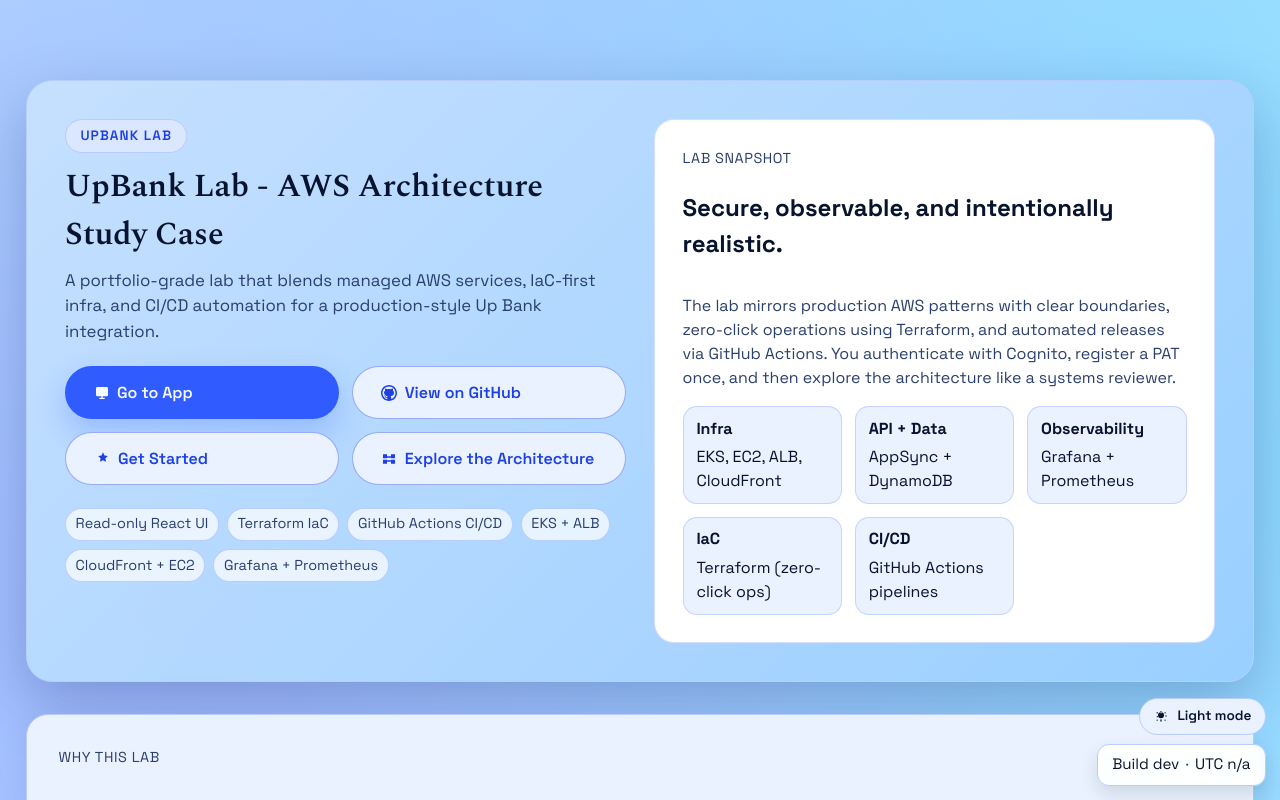
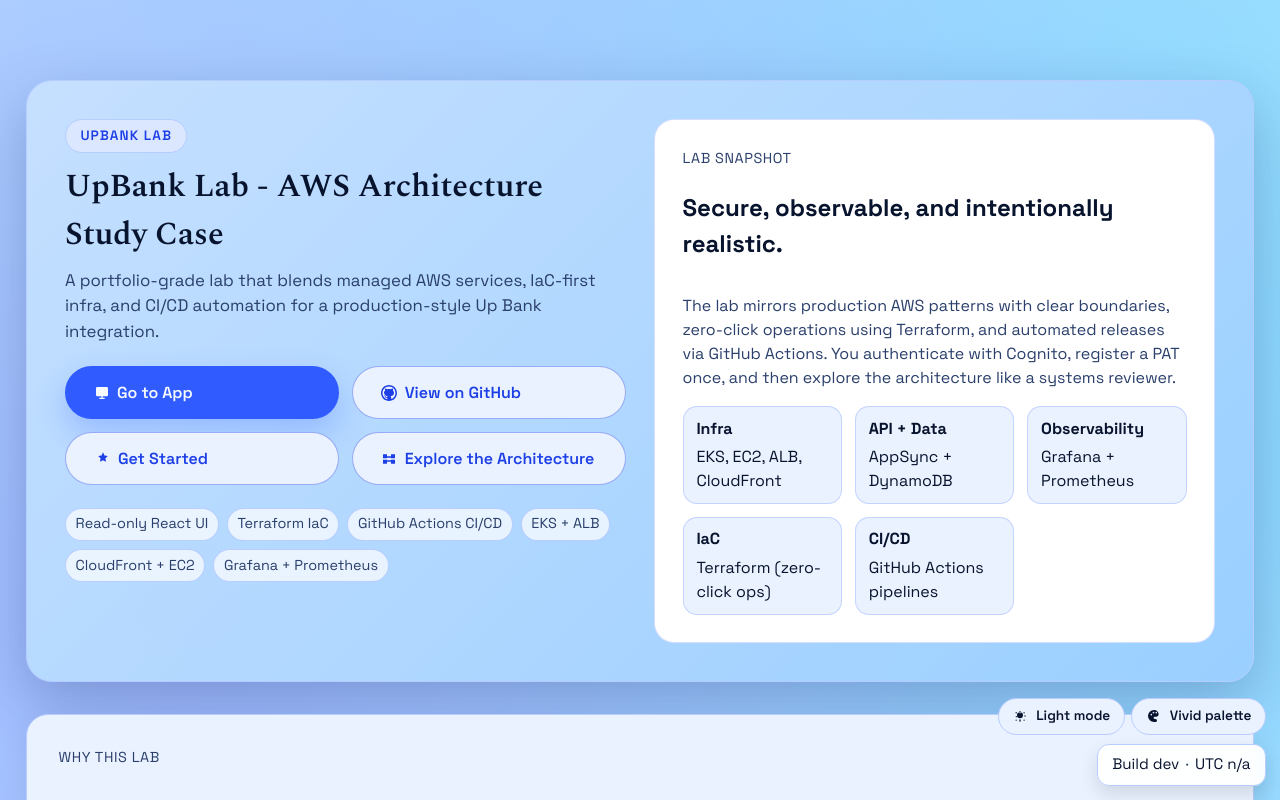
Before and after one commit to alanlima/upbank-aws-lab, a React (Vite) app in the folder app/: page / in a window 1280 px wide. Shown: the top 800 px of the page. Built offline with nearby package versions, Linux system fonts and the light colour scheme.

Commit message:
update dark theme

```diff
--- a/app/src/App.css
+++ b/app/src/App.css
@@ -561,6 +561,13 @@
   transition: transform 0.2s ease, box-shadow 0.2s ease;
 }
 
+.theme-toggle-group {
+  display: flex;
+  flex-wrap: wrap;
+  gap: 0.4rem;
+  justify-content: flex-end;
+}
+
 .theme-toggle:hover {
   transform: translateY(-1px);
   border-color: var(--accent);
--- a/app/src/components/ThemeToggle.tsx
+++ b/app/src/components/ThemeToggle.tsx
@@ -1,6 +1,6 @@
 import { useState } from 'react'
-import { getThemeMode, setThemeMode } from '../config/theme'
-import type { ThemeMode } from '../config/theme'
+import { getThemeMode, getThemeName, setThemeMode, setThemeName } from '../config/theme'
+import type { ThemeMode, ThemeName } from '../config/theme'
 
 const SunIcon = () => (
   <svg viewBox="0 0 24 24" role="img" aria-hidden="true" focusable="false">
@@ -20,28 +20,62 @@
   </svg>
 )
 
+const PaletteIcon = () => (
+  <svg viewBox="0 0 24 24" role="img" aria-hidden="true" focusable="false">
+    <path
+      d="M12 3a9 9 0 1 0 0 18h2.2a2.3 2.3 0 0 0 0-4.6h-1.1a1.7 1.7 0 0 1 0-3.4h2.4A3.5 3.5 0 0 0 19 9.5 6.5 6.5 0 0 0 12 3zm-4 8.2a1.2 1.2 0 1 1 0-2.4 1.2 1.2 0 0 1 0 2.4zm3.2-3a1.2 1.2 0 1 1 0-2.4 1.2 1.2 0 0 1 0 2.4zm4.2 0a1.2 1.2 0 1 1 0-2.4 1.2 1.2 0 0 1 0 2.4z"
+      fill="currentColor"
+    />
+  </svg>
+)
+
 const ThemeToggle = () => {
   const [mode, setMode] = useState<ThemeMode>(() => getThemeMode())
+  const [theme, setTheme] = useState<ThemeName>(() => getThemeName())
 
-  const handleToggle = () => {
+  const handleToggleMode = () => {
     const next = mode === 'dark' ? 'light' : 'dark'
     setMode(next)
     setThemeMode(next)
   }
 
+  const handleToggleTheme = () => {
+    const next = theme === 'vivid' ? 'classic' : 'vivid'
+    setTheme(next)
+    setThemeName(next)
+  }
+
   return (
+    <div className="theme-toggle-group" role="group" aria-label="Theme toggles">
       <button
         className="theme-toggle"
         type="button"
-      onClick={handleToggle}
+        onClick={handleToggleMode}
         aria-pressed={mode === 'dark'}
         aria-label="Toggle dark mode"
       >
         <span className="theme-toggle__icon" aria-hidden="true">
           {mode === 'dark' ? <MoonIcon /> : <SunIcon />}
         </span>
-      <span className="theme-toggle__label">{mode === 'dark' ? 'Dark mode' : 'Light mode'}</span>
+        <span className="theme-toggle__label">
+          {mode === 'dark' ? 'Dark mode' : 'Light mode'}
+        </span>
       </button>
+      <button
+        className="theme-toggle"
+        type="button"
+        onClick={handleToggleTheme}
+        aria-pressed={theme === 'vivid'}
+        aria-label="Toggle color theme"
+      >
+        <span className="theme-toggle__icon" aria-hidden="true">
+          <PaletteIcon />
+        </span>
+        <span className="theme-toggle__label">
+          {theme === 'vivid' ? 'Vivid palette' : 'Classic palette'}
+        </span>
+      </button>
+    </div>
   )
 }
 
--- a/app/src/config/theme.ts
+++ b/app/src/config/theme.ts
@@ -1,14 +1,18 @@
-export type ThemeName = 'default' | 'vivid'
+export type ThemeName = 'classic' | 'vivid'
 export type ThemeMode = 'light' | 'dark'
 
 const MODE_STORAGE_KEY = 'upbank-theme-mode'
+const THEME_STORAGE_KEY = 'upbank-theme-name'
 
-const normalizeTheme = (value: string | undefined): ThemeName => {
+const normalizeTheme = (value: string | undefined): ThemeName | null => {
   const normalized = value?.trim().toLowerCase()
   if (normalized === 'vivid' || normalized === 'vivid-blue' || normalized === 'blue') {
     return 'vivid'
   }
-  return 'vivid'
+  if (normalized === 'classic' || normalized === 'default' || normalized === 'baseline') {
+    return 'classic'
+  }
+  return null
 }
 
 const normalizeMode = (value: string | undefined): ThemeMode | null => {
@@ -36,8 +40,32 @@
   }
 }
 
+const getStoredTheme = (): ThemeName | null => {
+  if (typeof window === 'undefined') return null
+  try {
+    return normalizeTheme(window.localStorage.getItem(THEME_STORAGE_KEY) ?? undefined)
+  } catch {
+    return null
+  }
+}
+
+const setStoredTheme = (theme: ThemeName) => {
+  if (typeof window === 'undefined') return
+  try {
+    window.localStorage.setItem(THEME_STORAGE_KEY, theme)
+  } catch {
+    // Ignore storage errors
+  }
+}
+
 export const resolveTheme = (): ThemeName => {
-  return normalizeTheme(import.meta.env.VITE_THEME as string | undefined)
+  const stored = getStoredTheme()
+  if (stored) return stored
+
+  const envTheme = normalizeTheme(import.meta.env.VITE_THEME as string | undefined)
+  if (envTheme) return envTheme
+
+  return 'vivid'
 }
 
 export const resolveMode = (): ThemeMode => {
@@ -54,16 +82,36 @@
   return 'dark'
 }
 
+export const getThemeName = (): ThemeName => {
+  if (typeof document === 'undefined') return 'vivid'
+  const current = document.documentElement.dataset.theme
+  if (current === 'classic' || current === 'default') return 'classic'
+  if (current === 'vivid') return 'vivid'
+  return 'vivid'
+}
+
 export const getThemeMode = (): ThemeMode => {
   if (typeof document === 'undefined') return 'light'
   const current = document.documentElement.dataset.mode
   return current === 'dark' ? 'dark' : 'light'
 }
 
+export const setThemeName = (theme: ThemeName) => {
+  if (typeof document === 'undefined') return
+  document.documentElement.dataset.theme = theme
+  setStoredTheme(theme)
+}
+
 export const setThemeMode = (mode: ThemeMode) => {
   if (typeof document === 'undefined') return
   document.documentElement.dataset.mode = mode
   setStoredMode(mode)
+}
+
+export const toggleThemeName = () => {
+  const next = getThemeName() === 'vivid' ? 'classic' : 'vivid'
+  setThemeName(next)
+  return next
 }
 
 export const toggleThemeMode = () => {
@@ -73,7 +121,7 @@
 }
 
 export const applyTheme = () => {
-  if (typeof document === 'undefined') return { theme: 'default', mode: 'light' }
+  if (typeof document === 'undefined') return { theme: 'vivid', mode: 'light' }
   const theme = resolveTheme()
   const mode = resolveMode()
   document.documentElement.dataset.theme = theme
--- a/app/src/index.css
+++ b/app/src/index.css
@@ -198,7 +198,125 @@
   --hero-grad-end: rgba(154, 207, 255, 0.95);
 }
 
-:root[data-mode='dark'] {
+/* Default theme - Dark mode (Minimal/Airy Dark) */
+:root[data-mode='dark']:not([data-theme='vivid']) {
+  --bg-base: #14120f;
+  --page-bg-base: #14120f;
+  --bg-surface: #1f1d1a;
+  --bg-surface-rgb: 31, 29, 26;
+  --surface: #1f1d1a;
+  --surface-strong: #28251f;
+  --surface-rgb: 31, 29, 26;
+  --surface-strong-rgb: 40, 37, 31;
+
+  --page-bg-spot-1: #1a2420;
+  --page-bg-spot-2: #1f2a25;
+
+  --border: #3a3530;
+  --border-subtle: #2d2a25;
+  --border-strong: #4a4540;
+
+  --ink: #f5f0e8;
+  --text-primary: #f5f0e8;
+  --ink-secondary: #d0c8b8;
+  --text-secondary: #d0c8b8;
+  --ink-muted: #9a9080;
+  --text-tertiary: #9a9080;
+  --text-muted: #9a9080;
+  --eyebrow-ink: #a8a090;
+  --eyebrow-weight: 600;
+
+  --card-grad-start: #322f28;
+  --card-grad-end: #322f28;
+  --card-border: #454038;
+
+  --account-list-item-bg: #322f28;
+  --account-list-item-border: #454038;
+  --account-list-item-hover-shadow: rgba(0, 0, 0, 0.25);
+  --account-list-item-hover-border: #5a5548;
+
+  --card-balance-value: #ffffff;
+  --card-balance-currency: #a8a090;
+  --balance-ink: #ffffff;
+  --card-date: #908878;
+
+  --accent: #1b7f7a;
+  --accent-rgb: 27, 127, 122;
+  --accent-strong: #4fd1c5;
+  --accent-strong-rgb: 79, 209, 197;
+  --accent-muted: #158a85;
+  --accent-subtle: rgba(27, 127, 122, 0.15);
+
+  --accent-warm: #f29f63;
+  --accent-warm-rgb: 242, 159, 99;
+
+  --badge-bg: rgba(27, 127, 122, 0.12);
+  --badge-ink: #4fd1c5;
+  --badge-border: rgba(27, 127, 122, 0.25);
+
+  --badge-muted-text: #d4ccc0;
+  --badge-muted-bg: rgba(100, 95, 85, 0.3);
+  --badge-muted-border: #504a40;
+
+  --count-pill-bg: rgba(27, 127, 122, 0.15);
+  --count-pill-ink: #4fd1c5;
+  --count-pill-border: rgba(27, 127, 122, 0.25);
+
+  --chip-ink: #b8b0a0;
+  --chip-border: #504a40;
+  --pill-bg: rgba(27, 127, 122, 0.1);
+
+  --button-primary-bg: #1b7f7a;
+  --button-primary-ink: #ffffff;
+  --button-primary-hover: #4fd1c5;
+
+  --button-secondary-bg: rgba(27, 127, 122, 0.08);
+  --button-secondary-ink: #d0c8b8;
+  --button-secondary-border: #4a4540;
+  --button-secondary-hover-border: #4fd1c5;
+
+  --status-success-bg: rgba(27, 127, 122, 0.15);
+  --status-success-ink: #4fd1c5;
+  --status-warn-bg: rgba(242, 159, 99, 0.15);
+  --status-warn-ink: #f29f63;
+  --status-error-bg: rgba(239, 68, 68, 0.15);
+  --status-error-ink: #f87171;
+
+  --input-bg: #1f1d1a;
+  --input-border: #4a4540;
+  --input-border-focus: #4fd1c5;
+  --input-placeholder: #706860;
+
+  --placeholder-tile-bg: #2d2a25;
+  --placeholder-tile-border: #3a3530;
+
+  --shadow: 0 16px 40px rgba(0, 0, 0, 0.3);
+  --shadow-card: 0 8px 20px rgba(0, 0, 0, 0.2);
+  --shadow-card-hover: 0 12px 28px rgba(0, 0, 0, 0.3);
+  --shadow-button: 0 10px 24px rgba(27, 127, 122, 0.2);
+
+  --hero-grad-start: rgba(40, 37, 31, 0.95);
+  --hero-grad-end: rgba(31, 29, 26, 0.98);
+
+  --diagram-canvas-bg: #e8e4df;
+  --diagram-control-bg: rgba(27, 127, 122, 0.2);
+  --diagram-control-ink: #14120f;
+  --diagram-control-border: rgba(27, 127, 122, 0.4);
+  --diagram-control-shadow: 0 12px 26px rgba(0, 0, 0, 0.3);
+  --diagram-label-ink: #14120f;
+  --diagram-zone-label-bg: rgba(255, 255, 255, 0.9);
+  --diagram-zone-label-border: rgba(0, 0, 0, 0.1);
+
+  --node-edge-bg: rgba(242, 159, 99, 0.2);
+  --node-compute-bg: rgba(27, 127, 122, 0.2);
+  --node-auth-bg: rgba(129, 140, 248, 0.2);
+  --node-data-bg: rgba(96, 165, 250, 0.2);
+  --node-external-bg: rgba(251, 146, 60, 0.2);
+  --node-ops-bg: rgba(167, 139, 250, 0.2);
+}
+
+/* Vivid theme - Dark mode (Teal-Blue Harmony) */
+:root[data-mode='dark'][data-theme='vivid'] {
   --bg-base: #0f1419;
   --bg-surface: #1a1f2c;
   --bg-surface-rgb: 26, 31, 44;
```
Lines whose indentation alone changed are shown as unchanged.
